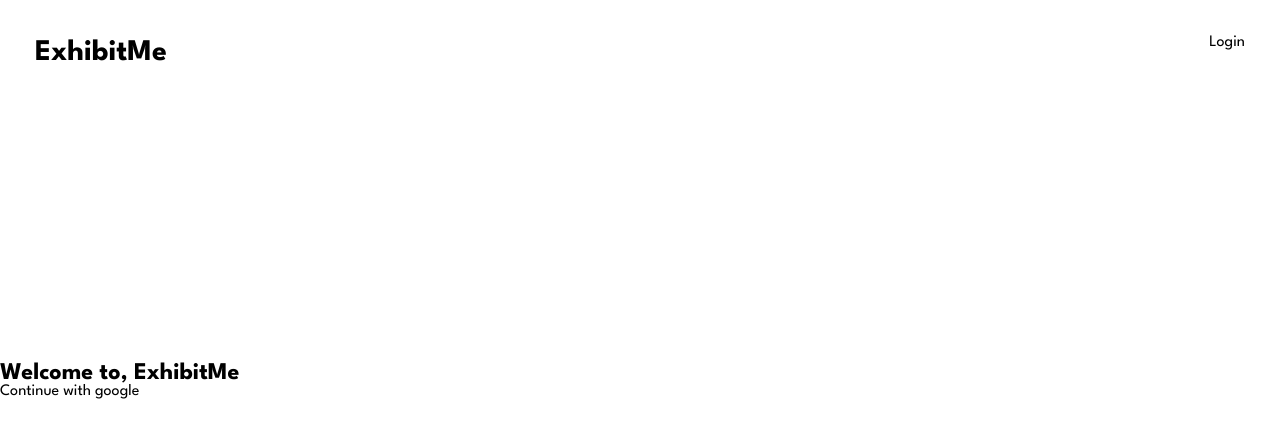
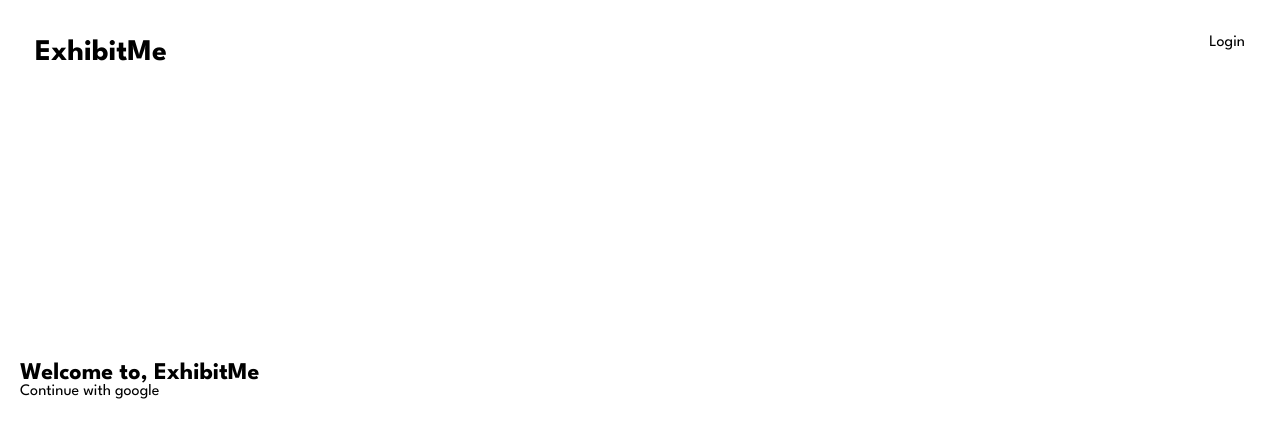
Before and after one commit to praveensubramani07/exhibit_react, a React (Create React App) app: page /login in a window 1280 px wide. Shown: the top 438 px of the page. Built offline with nearby package versions, Linux system fonts and the light colour scheme.

Commit message:
Update login.css

```diff
--- a/src/componenet/login.css
+++ b/src/componenet/login.css
@@ -5,3 +5,6 @@
   align-items:center;
   justify-center:center;
 }
+.login-btn{
+  margin:20px;
+}
```
